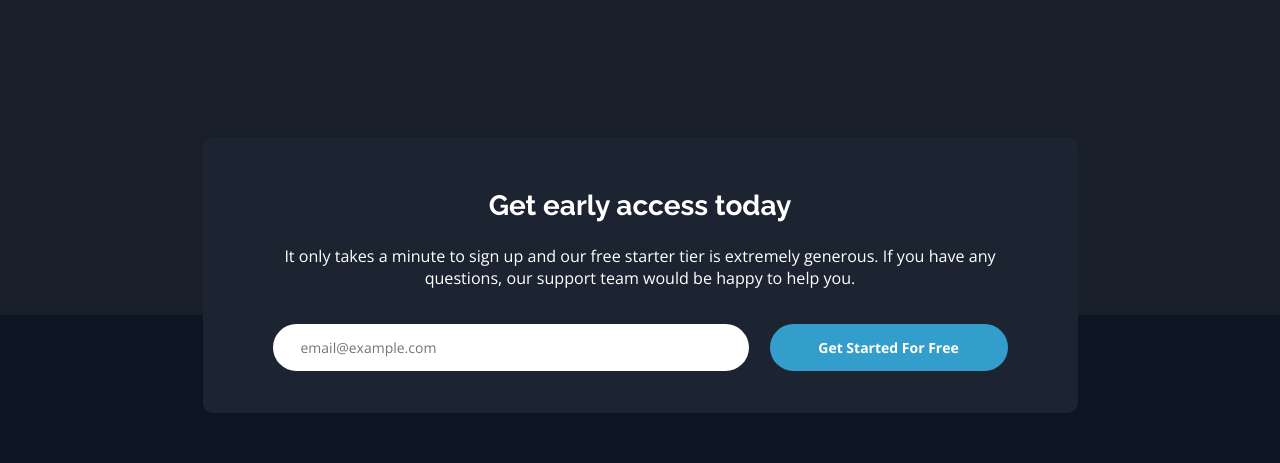
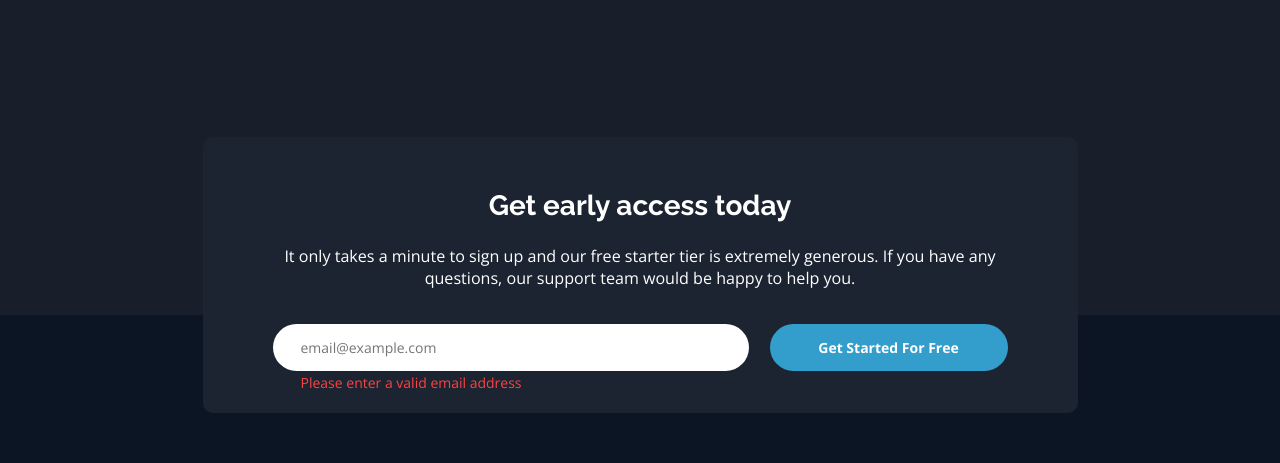
Before and after one commit to solvedbiscuit71/fylo-landing-page, a website: page index.html in a window 1280 px wide. Both pictures are taken after a click on the button "Get Started For Free". Shown: the part 2794-3257 px from the top of the page. Drawn offline with nearby package versions, Linux system fonts and the light colour scheme.

Commit message:
Added email validation with Regex

```diff
--- a/index.html
+++ b/index.html
@@ -158,6 +158,10 @@
       <div class="early-access__form">
         <input type="text" placeholder="email@example.com">
         <button class="btn btn--primary">Get Started For Free</button>
+
+        <div class="early-access__error">
+          Please enter a valid email address
+        </div>
       </div>
     </section>
   </main>
@@ -207,5 +211,7 @@
       <svg xmlns="http://www.w3.org/2000/svg" width="24" height="24" viewBox="0 0 24 24"><path d="M12 2c5.514 0 10 4.486 10 10s-4.486 10-10 10-10-4.486-10-10 4.486-10 10-10zm0-2c-6.627 0-12 5.373-12 12s5.373 12 12 12 12-5.373 12-12-5.373-12-12-12zm0 7.082c1.602 0 1.792.006 2.425.035 1.627.074 2.385.845 2.46 2.459.028.633.034.822.034 2.424s-.006 1.792-.034 2.424c-.075 1.613-.832 2.386-2.46 2.46-.633.028-.822.035-2.425.035-1.602 0-1.792-.006-2.424-.035-1.63-.075-2.385-.849-2.46-2.46-.028-.632-.035-.822-.035-2.424s.007-1.792.035-2.424c.074-1.615.832-2.386 2.46-2.46.632-.029.822-.034 2.424-.034zm0-1.082c-1.63 0-1.833.007-2.474.037-2.18.1-3.39 1.309-3.49 3.489-.029.641-.036.845-.036 2.474 0 1.63.007 1.834.036 2.474.1 2.179 1.31 3.39 3.49 3.49.641.029.844.036 2.474.036 1.63 0 1.834-.007 2.475-.036 2.176-.1 3.391-1.309 3.489-3.49.029-.64.036-.844.036-2.474 0-1.629-.007-1.833-.036-2.474-.098-2.177-1.309-3.39-3.489-3.489-.641-.03-.845-.037-2.475-.037zm0 2.919c-1.701 0-3.081 1.379-3.081 3.081s1.38 3.081 3.081 3.081 3.081-1.379 3.081-3.081c0-1.701-1.38-3.081-3.081-3.081zm0 5.081c-1.105 0-2-.895-2-2 0-1.104.895-2 2-2 1.104 0 2.001.895 2.001 2s-.897 2-2.001 2zm3.202-5.922c-.397 0-.72.322-.72.72 0 .397.322.72.72.72.398 0 .721-.322.721-.72 0-.398-.322-.72-.721-.72z"/></svg>
     </div>
   </footer>
+
+  <script src="public/js/index.js"></script>
 </body>
 </html>
--- /dev/null
+++ b/public/js/index.js
@@ -0,0 +1,20 @@
+const input = document.querySelector(".early-access__form input")
+const submit = document.querySelector(".early-access__form button")
+
+const error = document.querySelector(".early-access__error")
+function validateEmail(email) {
+  const regex = /^[a-zA-Z0-9#$^&*{}?-]+(\.[a-zA-Z0-9#$^&*{}?-]+)*@[a-zA-Z0-9#$^&*{}?-]+(\.[a-zA-Z0-9#$^&*{}?-]+)*\.[a-z]+$/;
+  return regex.test(email)
+}
+
+submit.addEventListener('click', (event) => {
+  event.preventDefault()
+
+  const email = input.value;
+
+  if (validateEmail(email)) {
+    error.style.display = "none"
+  }else {
+    error.style.display = "block"
+  }
+})
--- a/src/sass/main.scss
+++ b/src/sass/main.scss
@@ -380,8 +380,8 @@ main {
 
       gap: 1.5em;
       margin-block: 2.5em 1em;
-    }
 
+      position: relative;
       input {
         padding: 1em 2em;
         width: 100%;
@@ -400,6 +400,20 @@ main {
         width: 100%;
         font-size: 1rem;
       }
+    }
+
+    &__error {
+      color: $light-red;
+      display: none;
+
+      font-family: "Open Sans";
+      font-size: 1rem;
+
+      position: absolute;
+      bottom: -1.5em;
+      left: 2em;
+    }
+
   }
 }
 
```
Also changed, not shown: public/css/main.css, 1 other file. Lines whose indentation alone changed are shown as unchanged.
